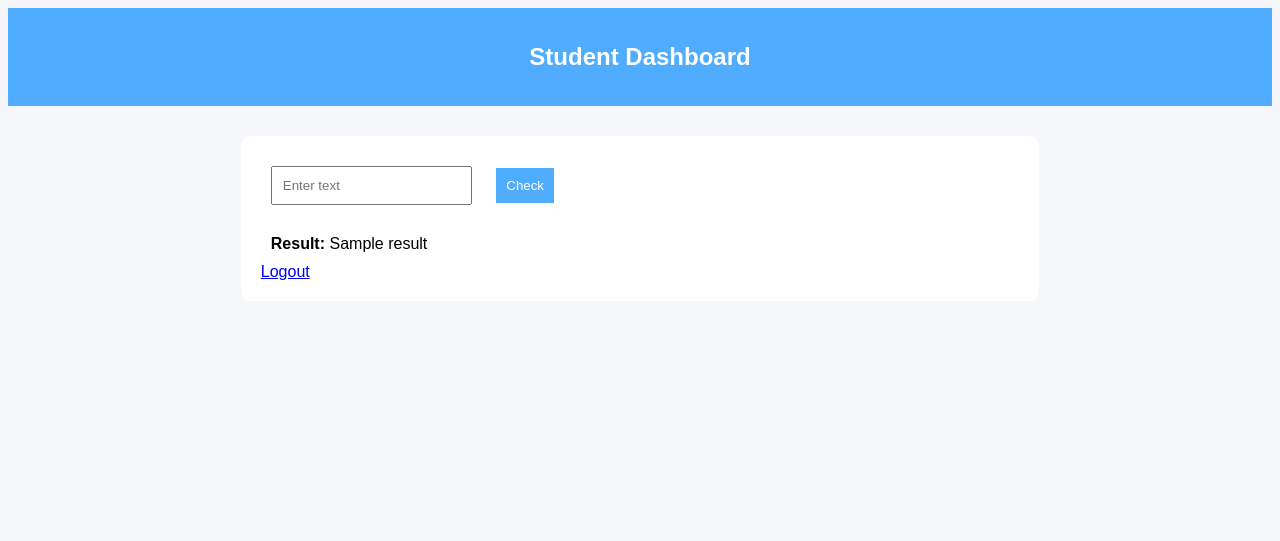
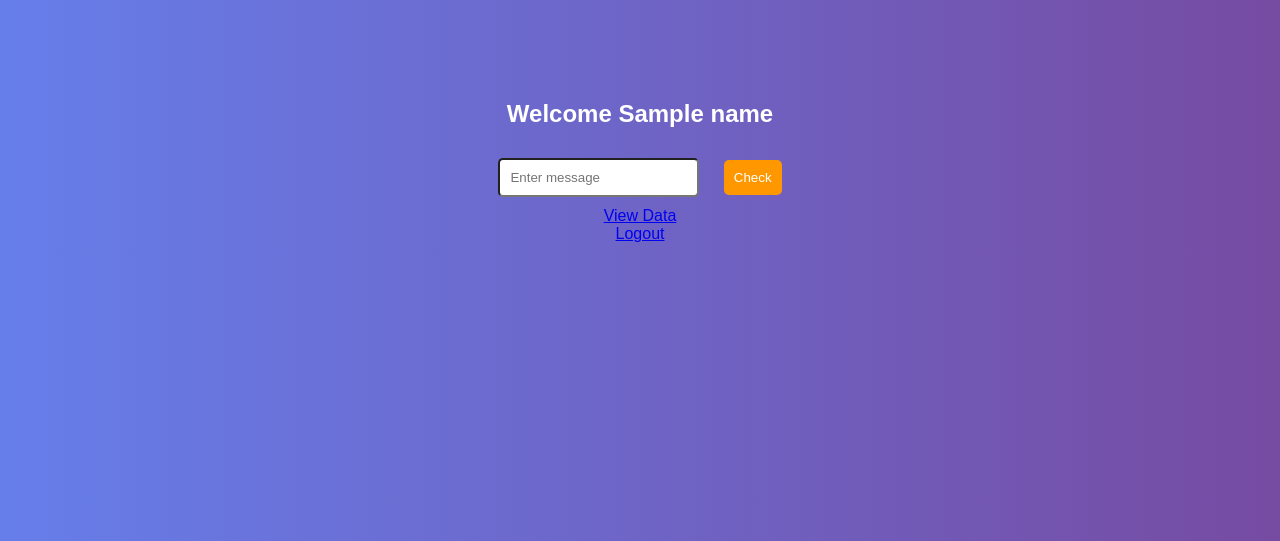
Before and after one commit to vaishnaviwalhe/cyberbullying_web, a Flask app: template templates/dashboard.html in a window 1280 px wide. Shown: the top 541 px of the page. Run offline with Flask 3, Linux system fonts and the light colour scheme; the template is opened without the code that fills it: most values are stand-ins (such as "Sample title", 1, 10 or a date in 2020); parts of the project's set-up code (start-up, migrations or seed data) failed here and were passed over.

Commit message:
final project

```diff
--- a/app.py
+++ b/app.py
@@ -1,131 +1,109 @@
-from flask import Flask, render_template, request, redirect, session
-import sqlite3
-from model import predict
-import os
-if not os.path.exists("model.pkl"):
-    import model
+from flask import Flask, render_template, request, redirect, url_for
+from flask_sqlalchemy import SQLAlchemy
+from flask_login import LoginManager, UserMixin, login_user, login_required, logout_user, current_user
+import pickle
 
 app = Flask(__name__)
-app.secret_key = "secret123"
+app.config['SECRET_KEY'] = 'secret123'
+app.config['SQLALCHEMY_DATABASE_URI'] = 'sqlite:///database.db'
 
-def connect():
-    conn = sqlite3.connect("database.db")
-    cur = conn.cursor()
+db = SQLAlchemy(app)
 
-    cur.execute("""
-    CREATE TABLE IF NOT EXISTS users(
-        id INTEGER PRIMARY KEY AUTOINCREMENT,
-        username TEXT,
-        password TEXT,
-        role TEXT
-    )
-    """)
+login_manager = LoginManager()
+login_manager.init_app(app)
 
-    cur.execute("""
-    CREATE TABLE IF NOT EXISTS records(
-        id INTEGER PRIMARY KEY AUTOINCREMENT,
-        username TEXT,
-        text TEXT,
-        result TEXT
-    )
-    """)
+# LOAD MODEL
+model = pickle.load(open("model.pkl", "rb"))
+vectorizer = pickle.load(open("vectorizer.pkl", "rb"))
 
-    conn.commit()
-    conn.close()
+# USER TABLE
+class User(UserMixin, db.Model):
+    id = db.Column(db.Integer, primary_key=True)
+    username = db.Column(db.String(100), unique=True)
+    password = db.Column(db.String(100))
 
-connect()
+# MESSAGE TABLE
+class Message(db.Model):
+    id = db.Column(db.Integer, primary_key=True)
+    text = db.Column(db.String(500))
+    result = db.Column(db.String(50))
+    user_id = db.Column(db.Integer)
 
-@app.route('/', methods=['GET', 'POST'])
-def login():
-    if request.method == 'POST':
-        username = request.form['username']
-        password = request.form['password']
+@login_manager.user_loader
+def load_user(user_id):
+    return User.query.get(int(user_id))
 
-        conn = sqlite3.connect("database.db")
-        cur = conn.cursor()
-        cur.execute("SELECT * FROM users WHERE username=? AND password=?",
-                    (username, password))
-        user = cur.fetchone()
-        conn.close()
+# HOME
+@app.route('/')
+def home():
+    return redirect(url_for('login'))
 
-        if user:
-            session['user'] = username
-            session['role'] = user[3]
-
-            if user[3] == "admin":
-                return redirect('/admin')
-            else:
-                return redirect('/dashboard')
-        else:
-            return "Invalid Login ❌"
-
-    return render_template('login.html')
-
+# REGISTER
 @app.route('/register', methods=['GET', 'POST'])
 def register():
     if request.method == 'POST':
-        username = request.form['username']
-        password = request.form['password']
-        role = request.form['role']
-
-        conn = sqlite3.connect("database.db")
-        cur = conn.cursor()
-        cur.execute("INSERT INTO users(username,password,role) VALUES(?,?,?)",
-                    (username, password, role))
-        conn.commit()
-        conn.close()
-
-        return redirect('/')
-
+        user = User(username=request.form['username'], password=request.form['password'])
+        db.session.add(user)
+        db.session.commit()
+        return redirect('/login')
     return render_template('register.html')
 
-@app.route('/dashboard', methods=['GET', 'POST'])
+# LOGIN
+@app.route('/login', methods=['GET', 'POST'])
+def login():
+    if request.method == 'POST':
+        user = User.query.filter_by(username=request.form['username']).first()
+        if user and user.password == request.form['password']:
+            login_user(user)
+            return redirect('/dashboard')
+    return render_template('login.html')
+
+# DASHBOARD
+@app.route('/dashboard')
+@login_required
 def dashboard():
-    if 'user' not in session:
-        return redirect('/')
+    return render_template('dashboard.html', name=current_user.username)
 
-    result = None
+# PREDICT
+@app.route('/predict', methods=['POST'])
+@login_required
+def predict():
+    text = request.form['text']
+    data = vectorizer.transform([text])
+    result = model.predict(data)[0]
 
-    if request.method == 'POST':
-        text = request.form['text']
-        result = predict(text)
+    msg = Message(text=text, result=result, user_id=current_user.id)
+    db.session.add(msg)
+    db.session.commit()
 
-        conn = sqlite3.connect("database.db")
-        cur = conn.cursor()
-        cur.execute("INSERT INTO records(username,text,result) VALUES(?,?,?)",
-                    (session['user'], text, result))
-        conn.commit()
-        conn.close()
+    return render_template('result.html', text=text, result=result)
 
-    return render_template('dashboard.html', result=result)
+# VIEW DATA
+@app.route('/view')
+@login_required
+def view():
+    data = Message.query.filter_by(user_id=current_user.id).all()
+    return render_template('view.html', data=data)
 
-@app.route('/admin')
-def admin():
-    if 'role' not in session or session['role'] != 'admin':
-        return redirect('/')
+# DELETE
+@app.route('/delete/<int:id>')
+@login_required
+def delete(id):
+    msg = Message.query.get(id)
+    db.session.delete(msg)
+    db.session.commit()
+    return redirect('/view')
 
-    conn = sqlite3.connect("database.db")
-    cur = conn.cursor()
-    cur.execute("SELECT * FROM records")
-    records = cur.fetchall()
-    conn.close()
+# LOGOUT
+@app.route('/logout')
+@login_required
+def logout():
+    logout_user()
+    return redirect('/login')
 
-    return render_template('admin.html', records=records)
+# CREATE DB
+with app.app_context():
+    db.create_all()
 
-@app.route('/delete/<int:id>')
-def delete(id):
-    conn = sqlite3.connect("database.db")
-    cur = conn.cursor()
-    cur.execute("DELETE FROM records WHERE id=?", (id,))
-    conn.commit()
-    conn.close()
-
-    return redirect('/admin')
-
-@app.route('/logout')
-def logout():
-    session.clear()
-    return redirect('/')
-
-if __name__ == '__main__':
-    app.run(host="0.0.0.0",port=10000)
+if __name__ == "__main__":
+    app.run(host="0.0.0.0", port=10000)
--- a/model.py
+++ b/model.py
@@ -6,7 +6,6 @@ file_path = os.path.join(os.path.dirname(__file__),"data.csv")
 data=pd.read_csv(file_path)
 from sklearn.feature_extraction.text import TfidfVectorizer
 from sklearn.naive_bayes import MultinomialNB
-
 
 data = pd.read_csv("data.csv")
 
--- a/requirements.txt
+++ b/requirements.txt
@@ -1,4 +1,6 @@
 flask
+flask-login
+flask-sqlalchemy
 pandas
 scikit-learn
 gunicorn
--- a/runtime.txt
+++ /dev/null
@@ -1 +0,0 @@
-python-3.10.0
--- /dev/null
+++ b/static/style.css
@@ -0,0 +1,22 @@
+body {
+    font-family: Arial;
+    background: linear-gradient(to right, #667eea, #764ba2);
+    color: white;
+    text-align: center;
+}
+
+.container {
+    margin-top: 100px;
+}
+
+input, button {
+    padding: 10px;
+    margin: 10px;
+    border-radius: 5px;
+}
+
+button {
+    background: #ff9800;
+    color: white;
+    border: none;
+}
--- a/templates/dashboard.html
+++ b/templates/dashboard.html
@@ -1,36 +1,19 @@
 <!DOCTYPE html>
 <html>
 <head>
-<title>Dashboard</title>
-<style>
-body { font-family: Arial; background: #f5f7fa; }
-.header { background: #4facfe; color: white; padding: 15px; text-align: center; }
-.container { width: 60%; margin: auto; margin-top: 30px; background: white; padding: 20px; border-radius: 10px; }
-input, button { padding: 10px; margin: 10px; }
-button { background: #4facfe; color: white; border: none; }
-.result { padding: 10px; margin-top: 10px; border-radius: 5px; }
-.bullying { background: #ffcccc; }
-.normal { background: #ccffcc; }
-</style>
+<link rel="stylesheet" href="/static/style.css">
 </head>
 <body>
-<div class="header">
-<h2>Student Dashboard</h2>
-</div>
+<div class="container">
+    <h2>Welcome {{name}}</h2>
 
-<div class="container">
-<form method="post">
-<input name="text" placeholder="Enter text" required>
-<button type="submit">Check</button>
-</form>
+    <form action="/predict" method="POST">
+        <input type="text" name="text" placeholder="Enter message" required>
+        <button type="submit">Check</button>
+    </form>
 
-{% if result %}
-<div class="result {{ result }}">
-<strong>Result:</strong> {{ result }}
-</div>
-{% endif %}
-
-<a href="/logout">Logout</a>
+    <a href="/view">View Data</a><br>
+    <a href="/logout">Logout</a>
 </div>
 </body>
 </html>
```
Also changed, not shown: main.py (deleted, +0 -16 lines), templates/register.html (+8 -19 lines), instance/database.db (added), templates/result.html (added), templates/view.html (added), 2 other files.
